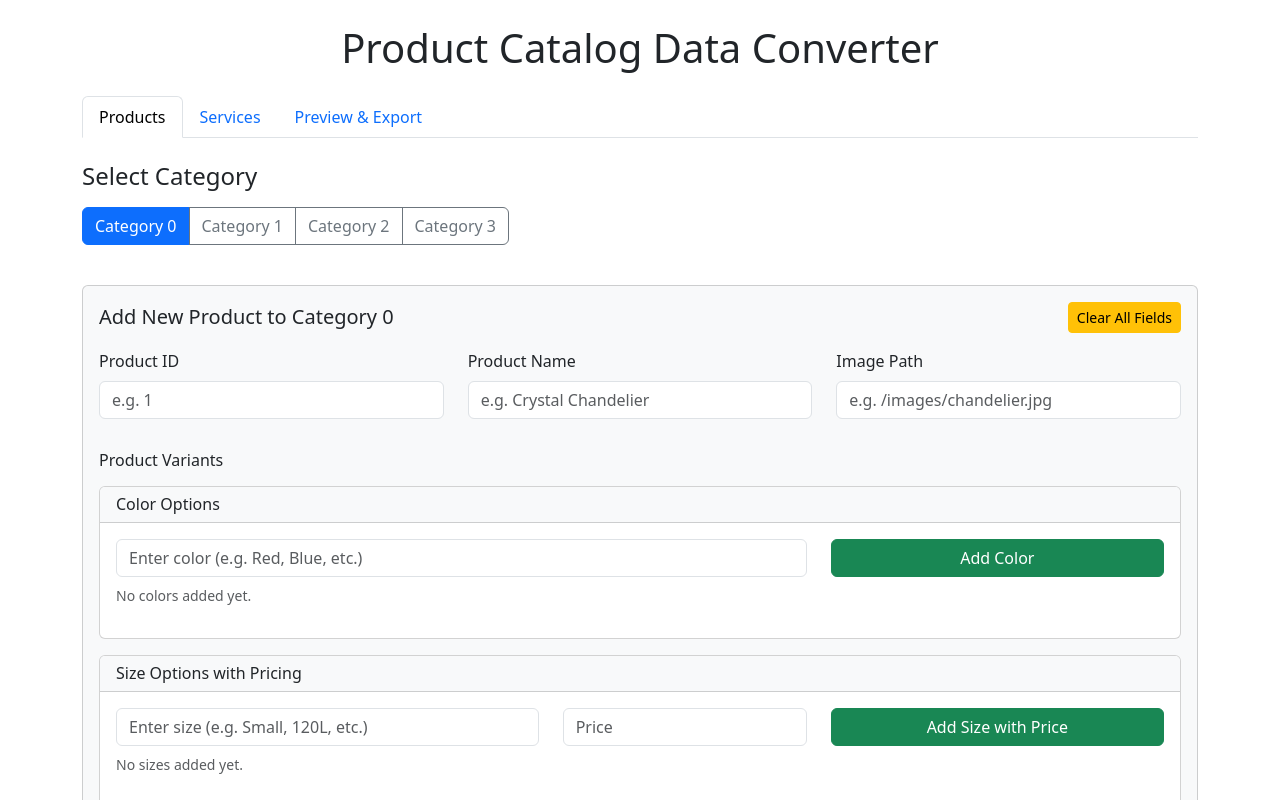
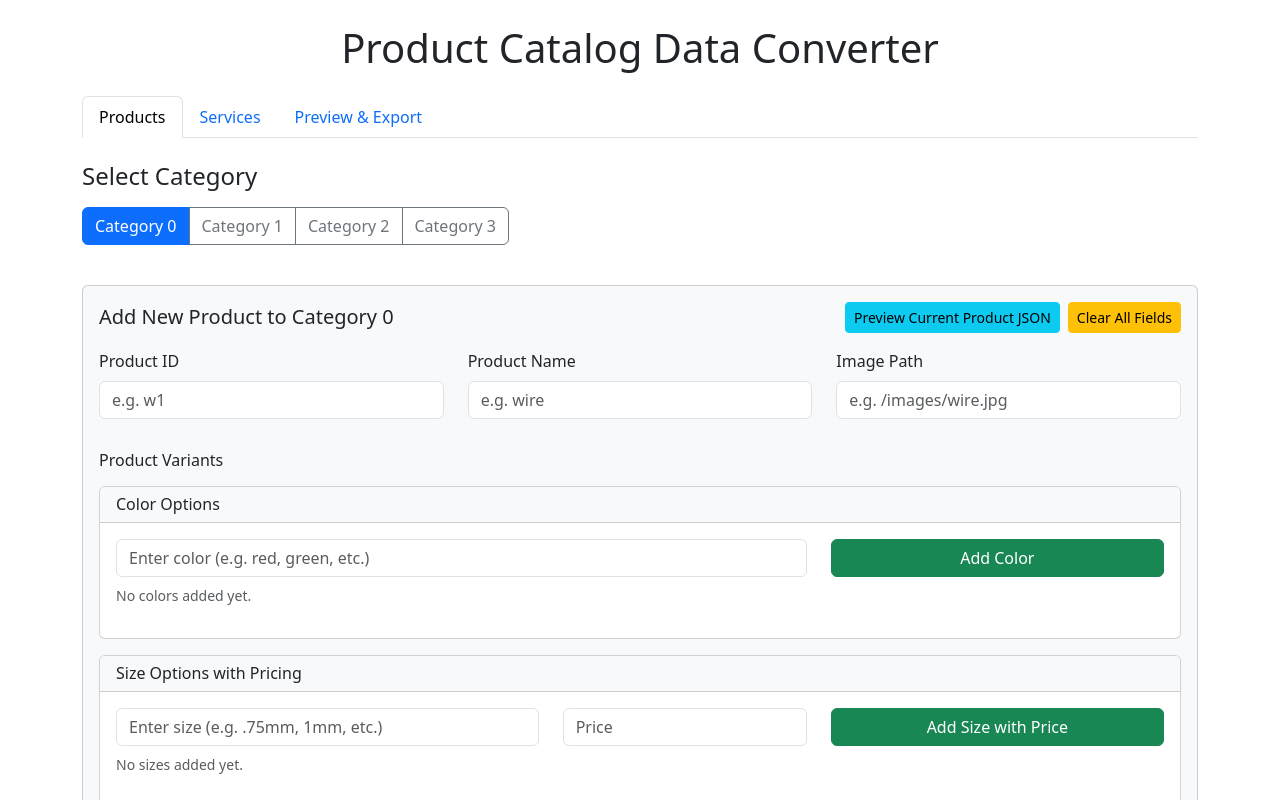
Before and after one commit to prateek8113/data-converter, a React (Create React App) app: page / in a window 1280 px wide. Shown: the top 800 px of the page. Built offline with nearby package versions, Linux system fonts and the light colour scheme.

Commit message:
Update ProductCatalogConverter.jsx

```diff
--- a/src/components/ProductCatalogConverter.jsx
+++ b/src/components/ProductCatalogConverter.jsx
@@ -21,9 +21,8 @@ const ProductCatalogConverter = () => {
     specs: {},
     variants: {
       colors: [],
-      sizes: []
-    },
-    pricing: {} // New pricing object to store size-based prices
+      sizes: [] // Will contain objects with {size, price} structure
+    }
   });
   const [newService, setNewService] = useState({
     title: "",
@@ -34,7 +33,7 @@ const ProductCatalogConverter = () => {
   const [newSpecValue, setNewSpecValue] = useState("");
   const [newColor, setNewColor] = useState("");
   const [newSize, setNewSize] = useState("");
-  const [newSizePrice, setNewSizePrice] = useState(""); // New state for size price
+  const [newSizePrice, setNewSizePrice] = useState("");
   const [jsonOutput, setJsonOutput] = useState("");
   const [copySuccess, setCopySuccess] = useState(false);
 
@@ -104,26 +103,27 @@ const ProductCatalogConverter = () => {
 
   // Add a new size with price to the product variants
   const addSize = () => {
-    if (newSize && !newProduct.variants.sizes.includes(newSize)) {
+    if (newSize) {
+      // Check if size already exists
+      const sizeExists = newProduct.variants.sizes.some(sizeObj => sizeObj.size === newSize);
+
+      if (!sizeExists) {
+        const price = newSizePrice ? parseFloat(newSizePrice) : 0;
+        const newSizeObj = { size: newSize, price };
+
         const updatedVariants = {
           ...newProduct.variants,
-        sizes: [...newProduct.variants.sizes, newSize]
+          sizes: [...newProduct.variants.sizes, newSizeObj]
         };
-
-      // Add price for this size if provided
-      const updatedPricing = { ...newProduct.pricing };
-      if (newSizePrice) {
-        updatedPricing[newSize] = parseFloat(newSizePrice);
-      }
 
         setNewProduct({
           ...newProduct,
-        variants: updatedVariants,
-        pricing: updatedPricing
+          variants: updatedVariants
         });
 
         setNewSize("");
         setNewSizePrice("");
+      }
     }
   };
 
@@ -138,31 +138,31 @@ const ProductCatalogConverter = () => {
     });
   };
 
-  // Remove a size from variants and its price
+  // Remove a size from variants
   const removeSize = (sizeToRemove) => {
-    const updatedPricing = { ...newProduct.pricing };
-    delete updatedPricing[sizeToRemove];
+    setNewProduct({
+      ...newProduct,
+      variants: {
+        ...newProduct.variants,
+        sizes: newProduct.variants.sizes.filter(sizeObj => sizeObj.size !== sizeToRemove)
+      }
+    });
+  };
+
+  // Update price for a specific size
+  const updateSizePrice = (sizeToUpdate, newPrice) => {
+    const updatedSizes = newProduct.variants.sizes.map(sizeObj =>
+      sizeObj.size === sizeToUpdate
+        ? { ...sizeObj, price: parseFloat(newPrice) || 0 }
+        : sizeObj
+    );
 
     setNewProduct({
       ...newProduct,
       variants: {
         ...newProduct.variants,
-        sizes: newProduct.variants.sizes.filter(size => size !== sizeToRemove)
-      },
-      pricing: updatedPricing
-    });
-  };
-
-  // Update price for a specific size
-  const updateSizePrice = (size, price) => {
-    const updatedPricing = {
-      ...newProduct.pricing,
-      [size]: parseFloat(price) || 0
-    };
-
-    setNewProduct({
-      ...newProduct,
-      pricing: updatedPricing
+        sizes: updatedSizes
+      }
     });
   };
 
@@ -209,8 +209,7 @@ const ProductCatalogConverter = () => {
       variants: {
         colors: [],
         sizes: []
-      },
-      pricing: {}
+      }
     });
     setCurrentSpecs({});
   };
@@ -300,6 +299,16 @@ const ProductCatalogConverter = () => {
     });
   };
 
+  // Generate single product JSON for example
+  const generateSingleProductJSON = () => {
+    if (newProduct.id && newProduct.name) {
+      const singleProduct = { ...newProduct };
+      setJsonOutput(JSON.stringify(singleProduct, null, 2));
+    } else {
+      alert("Please fill at least ID and Name fields");
+    }
+  };
+
   return (
     <div className="container py-4">
       <h1 className="text-center mb-4">Product Catalog Data Converter</h1>
@@ -354,12 +363,20 @@ const ProductCatalogConverter = () => {
             <div className="card-body">
               <div className="d-flex justify-content-between align-items-center mb-3">
                 <h3 className="card-title h5 m-0">Add New Product to Category {activeCategoryIndex}</h3>
+                <div>
+                  <button
+                    onClick={generateSingleProductJSON}
+                    className="btn btn-sm btn-info me-2"
+                  >
+                    Preview Current Product JSON
+                  </button>
                   <button
                     onClick={clearProductForm}
                     className="btn btn-sm btn-warning"
                   >
                     Clear All Fields
                   </button>
+                </div>
               </div>
 
               <div className="row mb-3">
@@ -371,7 +388,7 @@ const ProductCatalogConverter = () => {
                     value={newProduct.id}
                     onChange={handleProductChange}
                     className="form-control"
-                    placeholder="e.g. 1"
+                    placeholder="e.g. w1"
                   />
                 </div>
                 <div className="col-md-4 mb-3">
@@ -382,7 +399,7 @@ const ProductCatalogConverter = () => {
                     value={newProduct.name}
                     onChange={handleProductChange}
                     className="form-control"
-                    placeholder="e.g. Crystal Chandelier"
+                    placeholder="e.g. wire"
                   />
                 </div>
                 <div className="col-md-4 mb-3">
@@ -393,7 +410,7 @@ const ProductCatalogConverter = () => {
                     value={newProduct.image}
                     onChange={handleProductChange}
                     className="form-control"
-                    placeholder="e.g. /images/chandelier.jpg"
+                    placeholder="e.g. /images/wire.jpg"
                   />
                 </div>
               </div>
@@ -415,7 +432,7 @@ const ProductCatalogConverter = () => {
                           value={newColor}
                           onChange={(e) => setNewColor(e.target.value)}
                           className="form-control"
-                          placeholder="Enter color (e.g. Red, Blue, etc.)"
+                          placeholder="Enter color (e.g. red, green, etc.)"
                         />
                       </div>
                       <div className="col-md-4">
@@ -465,7 +482,7 @@ const ProductCatalogConverter = () => {
                           value={newSize}
                           onChange={(e) => setNewSize(e.target.value)}
                           className="form-control"
-                          placeholder="Enter size (e.g. Small, 120L, etc.)"
+                          placeholder="Enter size (e.g. .75mm, 1mm, etc.)"
                         />
                       </div>
                       <div className="col-md-3">
@@ -501,14 +518,14 @@ const ProductCatalogConverter = () => {
                               </tr>
                             </thead>
                             <tbody>
-                              {newProduct.variants.sizes.map((size, index) => (
+                              {newProduct.variants.sizes.map((sizeObj, index) => (
                                 <tr key={index}>
-                                  <td>{size}</td>
+                                  <td>{sizeObj.size}</td>
                                   <td>
                                     <input
                                       type="number"
-                                      value={newProduct.pricing[size] || ''}
-                                      onChange={(e) => updateSizePrice(size, e.target.value)}
+                                      value={sizeObj.price}
+                                      onChange={(e) => updateSizePrice(sizeObj.size, e.target.value)}
                                       className="form-control form-control-sm"
                                       placeholder="Set price"
                                       step="0.01"
@@ -516,7 +533,7 @@ const ProductCatalogConverter = () => {
                                   </td>
                                   <td>
                                     <button
-                                      onClick={() => removeSize(size)}
+                                      onClick={() => removeSize(sizeObj.size)}
                                       className="btn btn-sm btn-danger"
                                     >
                                       Remove
@@ -686,10 +703,10 @@ const ProductCatalogConverter = () => {
                                             </tr>
                                           </thead>
                                           <tbody>
-                                            {product.variants.sizes.map((size, i) => (
+                                            {product.variants.sizes.map((sizeObj, i) => (
                                               <tr key={i}>
-                                                <td>{size}</td>
-                                                <td>${product.pricing[size] ? product.pricing[size].toFixed(2) : 'N/A'}</td>
+                                                <td>{sizeObj.size}</td>
+                                                <td>${sizeObj.price.toFixed(2)}</td>
                                               </tr>
                                             ))}
                                           </tbody>
```
Lines whose indentation alone changed are shown as unchanged.
